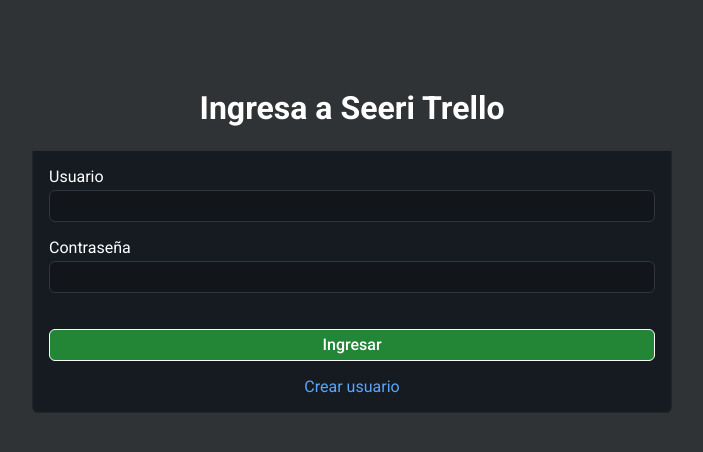
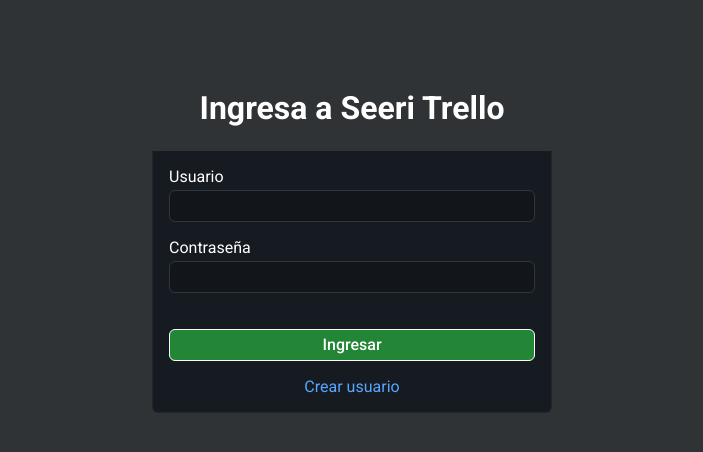
Before and after one commit to eandres8/seeri-trello, a Next.js app: page /auth/login in a window 1280 px wide. Shown: the top 452 px of the page, without its empty margins (288-991 px from the left). Built offline with nearby package versions, Linux system fonts and the light colour scheme.

Commit message:
fix: add max width on login and register screen

```diff
--- a/src/pages/auth/login/login.module.scss
+++ b/src/pages/auth/login/login.module.scss
@@ -10,6 +10,7 @@
 
 .card {
   width: 50%;
+  max-width: 400px;
   row-gap: 16px;
 }
 
--- a/src/pages/auth/register/register.module.scss
+++ b/src/pages/auth/register/register.module.scss
@@ -10,6 +10,7 @@
 
 .card {
   width: 50%;
+  max-width: 400px;
   row-gap: 16px;
 }
 
```
